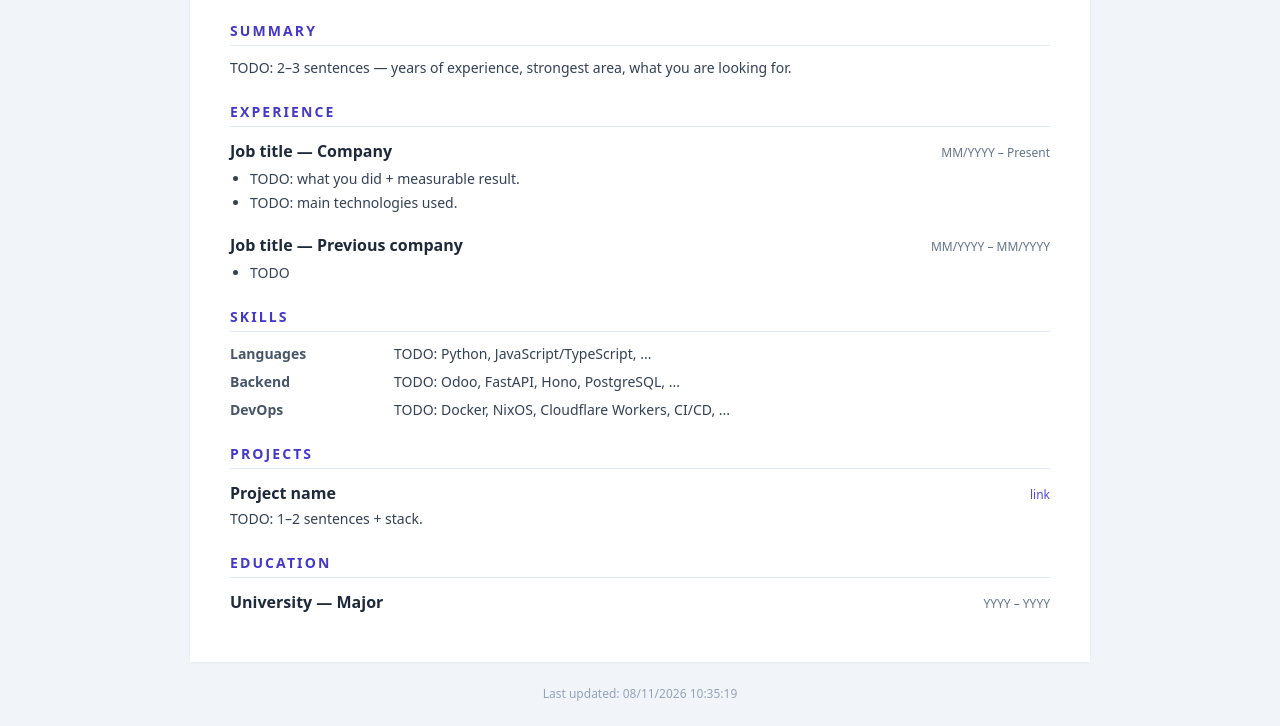
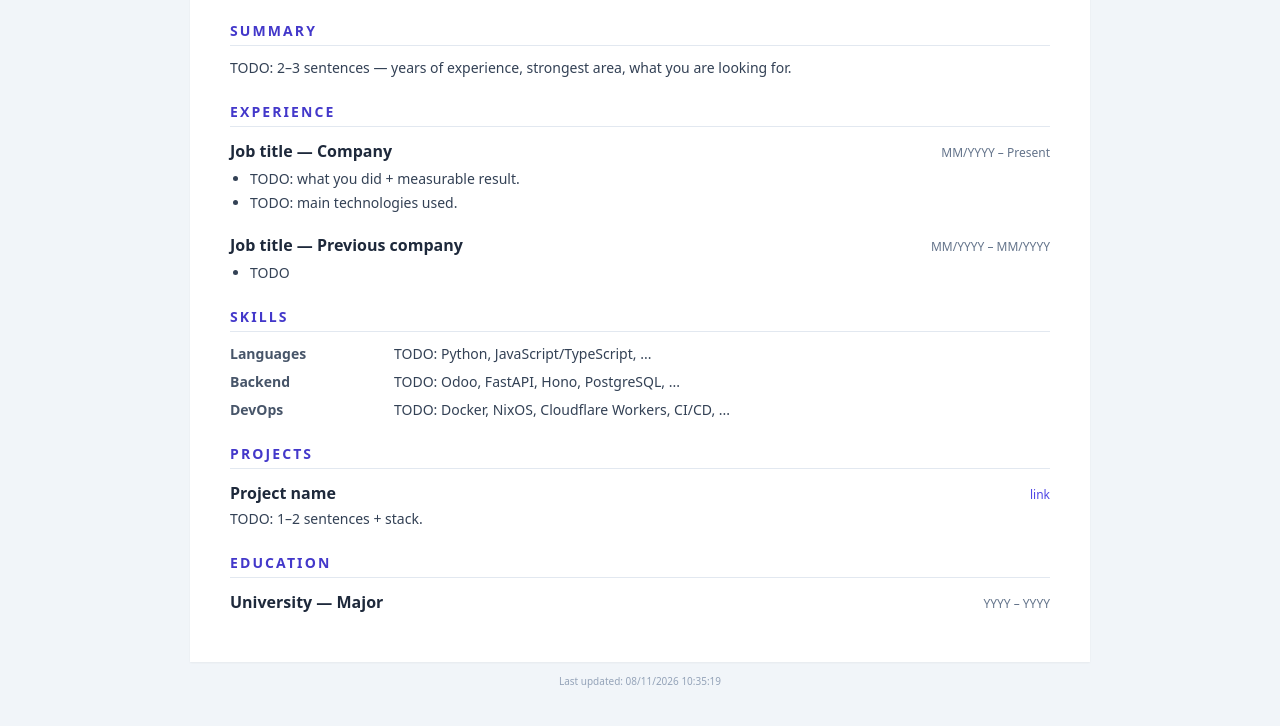
Before and after one commit to nguyenhuy158/resume, a website: page public/index.html in a window 1280 px wide. Shown: the part 265-991 px from the top of the page. After the commit the page ends 966 px from the top, so only its background shows below. Drawn offline with nearby package versions, Linux system fonts and the light colour scheme.

Commit message:
style: shrink the footer
Co-Authored-By: Claude Opus 5 <noreply@anthropic.com>

```diff
--- a/public/index.html
+++ b/public/index.html
@@ -170,7 +170,7 @@
 
 </main>
 
-<footer class="no-print py-6 text-center text-xs text-slate-400">
+<footer class="no-print py-3 text-center text-[10px] text-slate-400">
   <span data-i18n="updated">Last updated:</span> <span id="updated">—</span>
 </footer>
 
```
